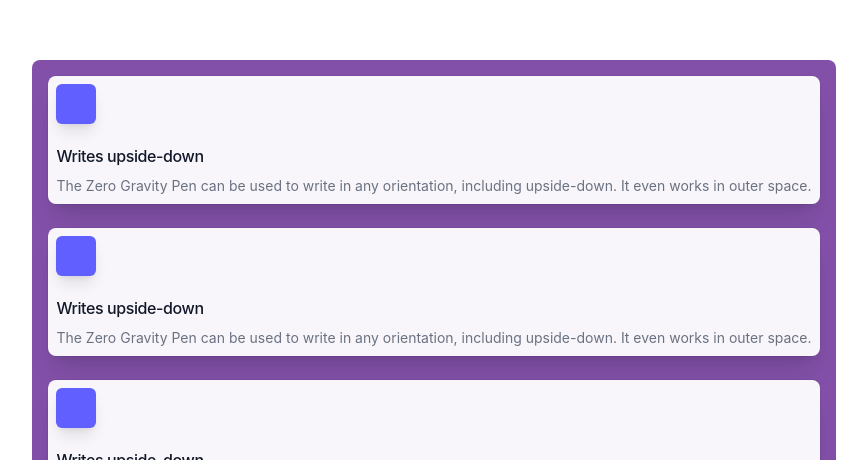
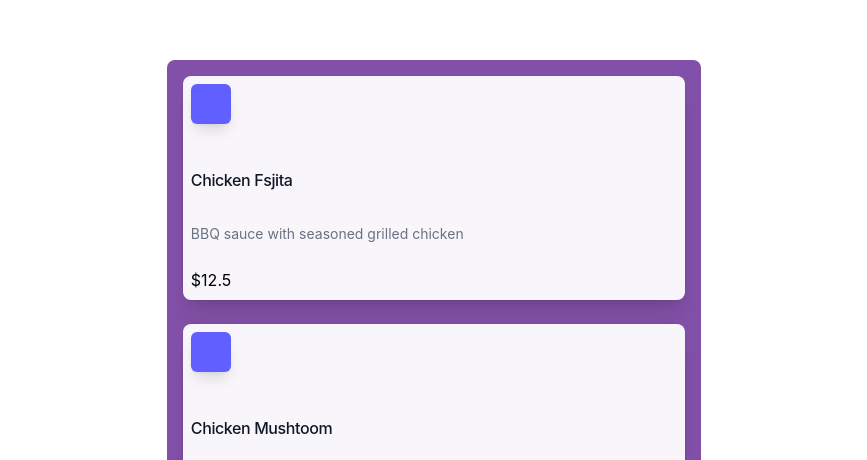
Before and after one commit to aljazikb/OneUp-menu, a React (Vite) app: page / in a window 1280 px wide. Shown: the part 340-800 px from the top of the page, without its empty margins (206-1073 px from the left). Built offline with nearby package versions, Linux system fonts and the light colour scheme.

Commit message:
Third  commit

```diff
--- a/src/App.jsx
+++ b/src/App.jsx
@@ -1,8 +1,9 @@
 
 import './photo/oneupLogo.jpg'
 import logo from './photo/oneupLogo.jpg';
-import Card from "./component/Card";
+import Items from "./items";
 import Footer from "./component/Footer"
+import Menu from "./component/Menu"
 
 
 function App() {
@@ -12,19 +13,9 @@ function App() {
     <>
     <div className=" w-screen min-h-screen flex flex-col  ">
       <div className="w-screen min-h-screen flex items-center justify-center overflow-x-hidden bg-bottom-left bg-no-repeat pb-10 " style={{ backgroundImage: `url(${logo})` }}>
-        <div className=" bg-purple-900/75 rounded-lg px-4 py-4 mt-100 flex flex-col gap-6">
-           <Card/>
-           <Card/>
-           <Card/>
-           <Card/>
-           <Card/>
-           <Card/>
+        <div className=" bg-purple-900/75 rounded-lg px-4 py-4 mt-100 ">
+          <Menu menu={Items} />
         </div>
-
-
-
-
-
 
      </div>
       <Footer />
--- a/src/component/Card.jsx
+++ b/src/component/Item.jsx
@@ -1,10 +1,11 @@
 
-
-function Card() {
+//
+function Item({item}) {
 
     return(
         <>
-         <div className=" bg-white/95 rounded-lg px-2 py-2 ring shadow-xl ring-gray-900/5 ">
+
+         <div className="flex flex-col gap-6 bg-white/95 rounded-lg px-2 py-2 ring shadow-xl ring-gray-900/5 ">
             <div>
               <span className="inline-flex items-center justify-center rounded-md bg-indigo-500 p-2 shadow-lg">
                 <svg
@@ -18,10 +19,11 @@ function Card() {
                 </svg>
               </span>
             </div>
-            <h3 className="text-gray-900 dark:text-white mt-5 text-base font-medium tracking-tight ">Writes upside-down</h3>
+            <h3 className="text-gray-900 dark:text-white mt-5 text-base font-medium tracking-tight ">{item.name}</h3>
             <p className="text-gray-500 dark:text-gray-400 mt-2 text-sm ">
-              The Zero Gravity Pen can be used to write in any orientation, including upside-down. It even works in outer space.
+              {item.desc}
             </p>
+            <span>${ item.price}</span>
         </div>
 
         </>
@@ -29,4 +31,4 @@ function Card() {
 }
 
 
-export default Card;
+export default Item;
--- /dev/null
+++ b/src/component/Menu.jsx
@@ -0,0 +1,26 @@
+import Item from"./Item"
+
+//menu is an array of food
+function Menu({menu,Type}){
+
+
+    return(
+
+        <>
+
+        <div className="grid grid-cols-1 gap-6">
+
+            {menu.map((item) => (
+                <Item key={item.id} item={item} />
+             ))}
+        </div>
+
+
+
+        </>
+    )
+}
+
+
+
+export default Menu;
--- a/src/items.jsx
+++ b/src/items.jsx
@@ -5,7 +5,7 @@ import IMG_3036 from "./photo/IMG_3036.PNG"
 import IMG_3037 from "./photo/IMG_3037.PNG"
 import IMG_3039 from "./photo/IMG_3039.PNG"
 
-const items = [
+const Items = [
     {
         id: 1,
         name: "Chicken Fsjita",
@@ -50,4 +50,4 @@ const items = [
     },
 ];
 
-export default items;
+export default Items;
```
